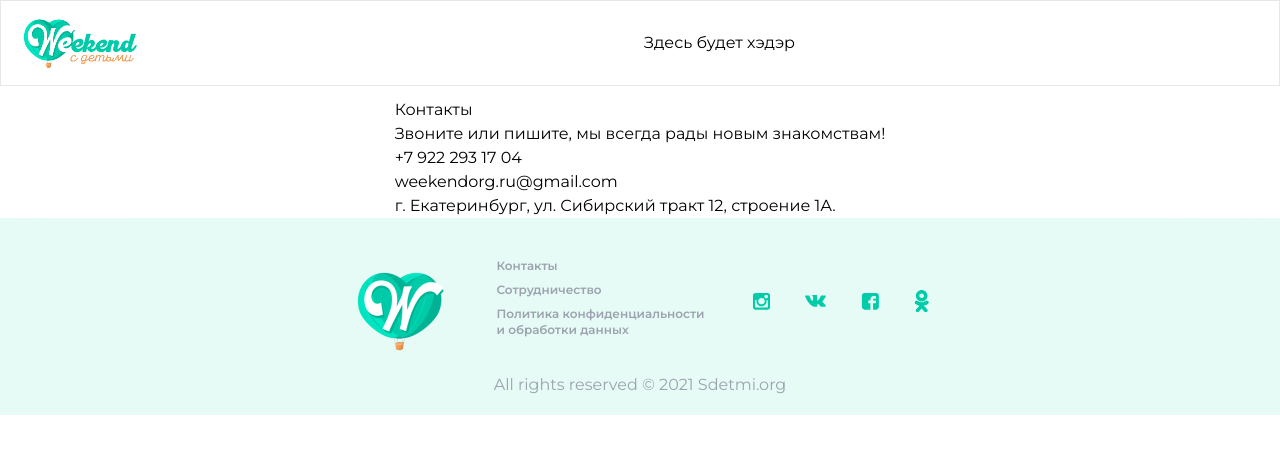
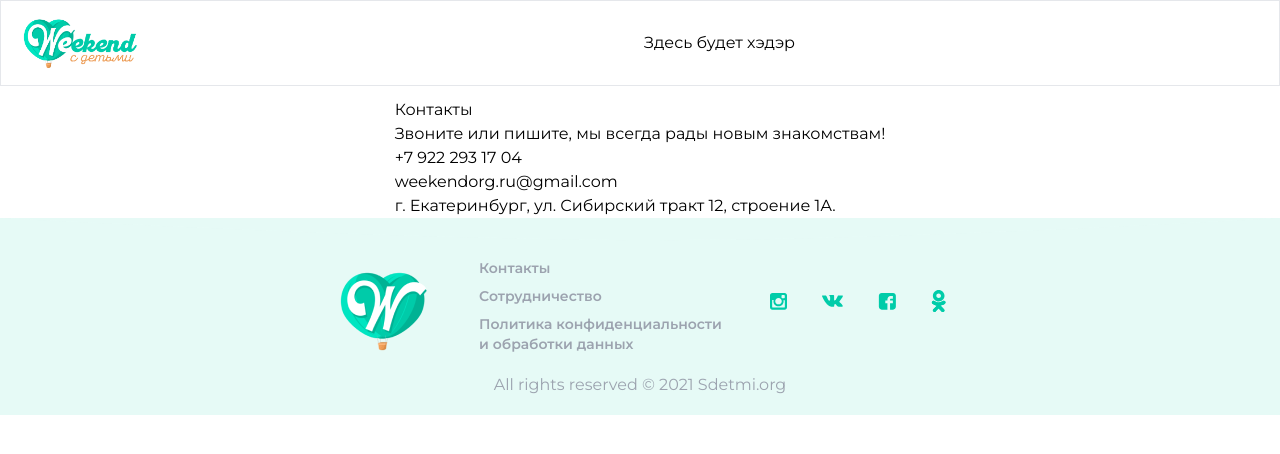
Before and after one commit to ToxicEKB/Weekend, a React (Create React App) app: page /contacts in a window 1280 px wide. Shown: the top 454 px of the page. Built offline with nearby package versions, Linux system fonts and the light colour scheme.

Commit message:
Увеличила шрифт подвала на большом экране

```diff
--- a/src/components/footer/Footer.js
+++ b/src/components/footer/Footer.js
@@ -36,9 +36,9 @@ const Footer = () => {
                   </a>
               </div>
              <div>
-             <p className="leading-3 mb-2 text-left"><a href="/contacts" target="_blank" className="text-xs font-sans font-semibold text-gray-400">Контакты</a></p>
-              <p className="leading-3 mb-2 text-left"><a href="/collaboration" target="_blank" className="text-xs font-sans font-semibold text-gray-400">Сотрудничество</a></p>
-              <p className="leading-3 text-left"><a href="/politics" target="_blank" className="text-xs font-sans font-semibold text-gray-400">Политика конфиденциальности<br /> и обработки данных</a></p>
+             <p className="leading-3 mb-2 text-left"><a href="/contacts" target="_blank" className="text-xs md:text-sm font-sans font-semibold text-gray-400">Контакты</a></p>
+              <p className="leading-3 mb-2 text-left"><a href="/collaboration" target="_blank" className="text-xs md:text-sm font-sans font-semibold text-gray-400">Сотрудничество</a></p>
+              <p className="leading-3 text-left"><a href="/politics" target="_blank" className="text-xs md:text-sm font-sans font-semibold text-gray-400">Политика конфиденциальности<br /> и обработки данных</a></p>
              </div>
             </div>
           </div>
```
